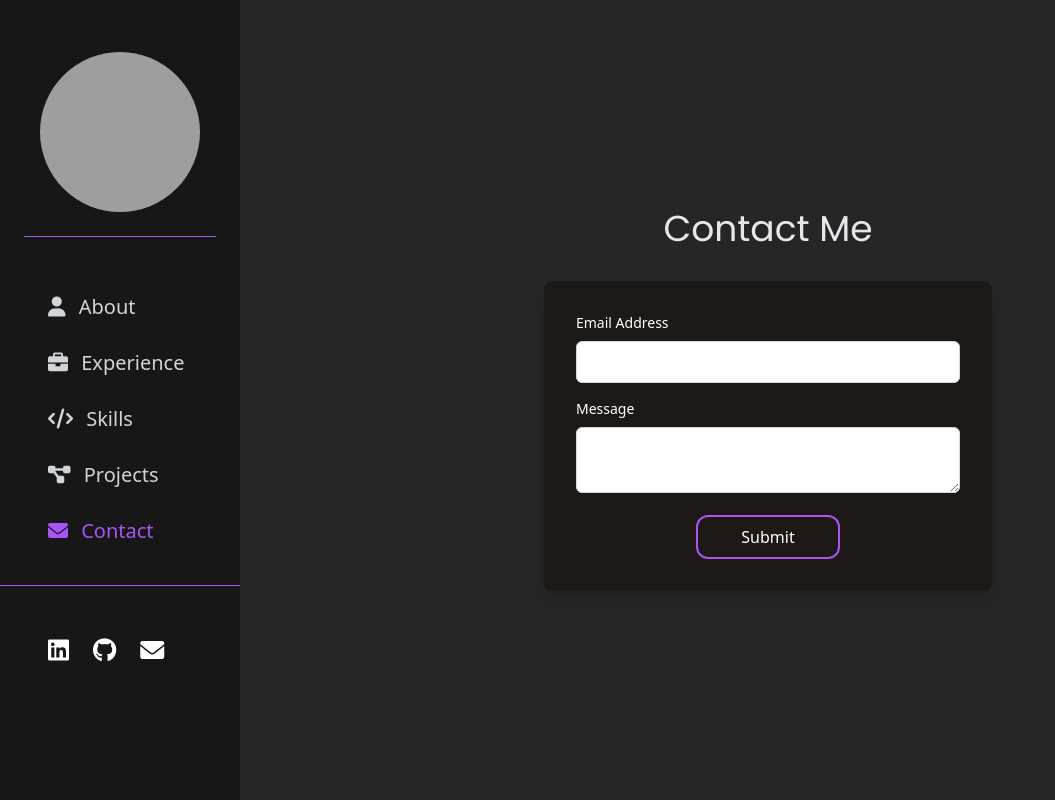
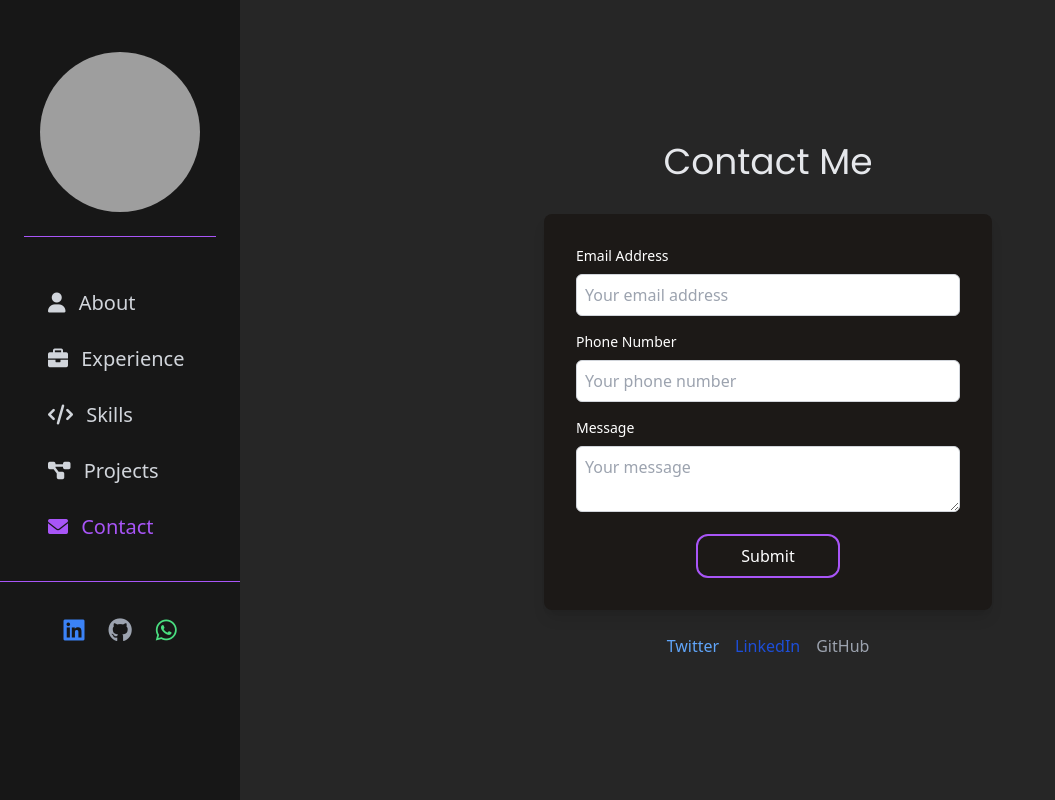
Before and after one commit to Sanju-jk/new, a React (Vite) app: page /contact in a window 1280 px wide. Shown: the whole page, without its empty margins (0-1055 px from the left). Built offline with nearby package versions, Linux system fonts and the light colour scheme; grey boxes are pictures that could not be loaded.

Commit message:
About page changes

```diff
--- a/src/components/Sidebar.jsx
+++ b/src/components/Sidebar.jsx
@@ -5,11 +5,15 @@ const Sidebar = () => {
     return (
         <div className="h-screen bg-neutral-900 text-white w-60 fixed">
             <div className="p-6 text-center">
-                <img src='https://images.pexels.com/photos/7534339/pexels-photo-7534339.jpeg?auto=compress&cs=tinysrgb&w=600&lazy=load' alt='profile Image' className='h-40 w-40 rounded-full mx-auto mt-7' />
+                <img
+                    src='https://images.pexels.com/photos/7534339/pexels-photo-7534339.jpeg?auto=compress&cs=tinysrgb&w=600&lazy=load'
+                    alt='profile Image'
+                    className='h-40 w-40 rounded-full mx-auto mt-7'
+                />
                 <br /><hr className="border-1 border-purple-500" />
             </div>
 
-            <nav className="mt-5 ">
+            <nav className="mt-2 ">
                 <ul className='text-4xl mx-12 text-gray-300'>
                     <li className="my-4">
                         <NavLink
@@ -67,18 +71,29 @@ const Sidebar = () => {
             <br />
             <hr className="border-1 border-purple-500" />
 
-            <div className='flex my-12 mx-12 text-2xl space-x-6'>
-                <a href="https://www.linkedin.com/in/sanju-jai-kumar-929282203?trk=contact-info" target='_blank'>
-                    <i className="fa-brands fa-linkedin hover:text-blue-800 cursor-pointer"></i>
+            <div className='flex my-8  justify-center text-2xl space-x-6'>
+                <a
+                    href="https://www.linkedin.com/in/sanju-jai-kumar-929282203?trk=contact-info"
+                    target='_blank'
+                    rel="noopener noreferrer"
+                    title="LinkedIn Profile"
+                >
+                    <i className="fa-brands fa-linkedin text-blue-500 hover:text-white cursor-pointer"></i>
                 </a>
-                <a href="https://github.com/Sanju-jk" target='_blank'>
-                    <i className="fa-brands fa-github hover:text-gray-600 cursor-pointer"></i>
+                <a
+                    href="https://github.com/Sanju-jk"
+                    target='_blank'
+                    rel="noopener noreferrer"
+                    title="GitHub Profile"
+                >
+                    <i className="fa-brands fa-github text-gray-400 hover:text-white cursor-pointer"></i>
                 </a>
-
-                <a href="mailto:sanju12jk@gmail.com">
-                    <i className="fa fa-envelope hover:text-blue-400 cursor-pointer"></i>
+                <a
+                    href="mailto:sanju12jk@gmail.com"
+                    title="Telegram"
+                >
+                    <i className="fa-brands fa-whatsapp text-green-400  hover:text-gray-300 cursor-pointer"></i>
                 </a>
-
             </div>
         </div>
     );
--- a/src/screens/About.jsx
+++ b/src/screens/About.jsx
@@ -3,38 +3,44 @@ import React from 'react';
 const About = () => {
     return (
         <div className="flex flex-col lg:flex-row items-center justify-between p-10 relative">
-            {/* Optional image section */}
-            {/* <div className="lg:w-1/3 mb-8 lg:mb-0">
-                <img src="path_to_your_image.jpg" alt="Sanju" className="rounded-full shadow-lg" />
-            </div> */}
-
             {/* Buttons on the top right */}
             <div className="absolute top-6 right-6 mx-12">
                 <a href="resume.pdf" className="text-purple-500 border border-purple-500 px-6 py-3 rounded-md shadow hover:bg-slate-200 transition duration-300">
                     Download Resume
                 </a>
-                {/* <a href="#contact" className="text-purple-500 border border-purple-500 px-6 py-3 rounded-md ml-4 hover:bg-slate-200 transition duration-300">
-                    Contact Me
-                </a> */}
             </div>
 
             {/* Text content */}
             <div className="lg:w-2/3 text-center lg:text-left mx-14">
                 <h1 className="text-4xl text-gray-200 font-bold mb-4">Hi, I'm Sanju!</h1>
-                <span className=" text-lg text-gray-400 mb-4 " style={{fontSize:50}}>Crafting seamless digital experiences, <font className='text-purple-600  text-7xl font-poppins'>one line of code at a time.</font></span>
+                <span className="text-lg text-gray-400 mb-4" style={{ fontSize: 50 }}>
+                    Crafting seamless digital experiences, <font className='text-purple-600 text-7xl font-poppins'>one line of code at a time.</font>
+                </span>
 
-                <p className="text-lg text-gray-300 mb-6 ">
+                <p className="text-lg text-gray-300 mb-6">
                     A passionate front-end developer with over a year of experience in building beautiful and
                     responsive web applications. I specialize in creating seamless user experiences using React
                     and Tailwind CSS, while also being proficient in the MERN stack.
                 </p>
+
+                {/* Hobbies and Interests */}
+                <h2 className="text-2xl text-gray-200 font-bold mb-2">Hobbies and Interests</h2>
+                <p className="text-lg text-gray-300 mb-4">
+                    I love exploring new technologies, staying updated with the latest in the tech world, and
+                    experimenting with creative coding projects. Outside of coding, I enjoy reading, hiking,
+                    and spending time with my dog Roxy.
+                </p>
+
+                {/* Career Goals */}
+                <h2 className="text-2xl text-gray-200 font-bold mb-2">Career Goals</h2>
                 <p className="text-lg text-gray-600">
-                    I'm always eager to learn new technologies, build creative solutions, and collaborate with
-                    teams on impactful projects. Let's connect and create something awesome together!
+                    My goal is to become a versatile software engineer, proficient in both front-end and back-end development.
+                    I'm also keen to dive deeper into system design and cloud technologies. I aspire to create impactful software
+                    solutions that drive positive change in the world.
                 </p>
             </div>
         </div>
     );
-}
+};
 
 export default About;
--- a/src/screens/Contact.jsx
+++ b/src/screens/Contact.jsx
@@ -5,7 +5,12 @@ function Contact() {
     const [state, handleSubmit] = useForm("mgvwbovv");
 
     if (state.succeeded) {
-        return <p className="text-center text-green-500 text-lg">Thanks for joining!</p>;
+        return (
+            <div className="text-center text-green-500 text-lg">
+                <p>Thank you for your message!</p>
+                <p>I'll get back to you as soon as possible.</p>
+            </div>
+        );
     }
 
     return (
@@ -19,6 +24,7 @@ function Contact() {
                     onSubmit={handleSubmit}
                     className="bg-stone-900 p-8 rounded-lg shadow-lg"
                 >
+                    {/* Email Address */}
                     <label htmlFor="email" className="block text-sm font-medium text-white mb-2">
                         Email Address
                     </label>
@@ -26,6 +32,7 @@ function Contact() {
                         id="email"
                         type="email"
                         name="email"
+                        placeholder="Your email address"
                         className="w-full border border-gray-300 rounded-md p-2 mb-4"
                     />
                     <ValidationError
@@ -34,12 +41,32 @@ function Contact() {
                         errors={state.errors}
                     />
 
+                    {/* Phone Number */}
+                    <label htmlFor="phone" className="block text-sm font-medium text-white mb-2">
+                        Phone Number
+                    </label>
+                    <input
+                        id="phone"
+                        type="tel"
+                        name="phone"
+                        placeholder="Your phone number"
+                        className="w-full border border-gray-300 rounded-md p-2 mb-4"
+                    />
+                    <ValidationError
+                        prefix="Phone"
+                        field="phone"
+                        errors={state.errors}
+                    />
+
+
+                    {/* Message */}
                     <label htmlFor="message" className="block text-sm font-medium text-white mb-2">
                         Message
                     </label>
                     <textarea
                         id="message"
                         name="message"
+                        placeholder="Your message"
                         className="w-full border border-gray-300 rounded-md p-2 mb-4"
                     />
                     <ValidationError
@@ -53,13 +80,26 @@ function Contact() {
                         <button
                             type="submit"
                             disabled={state.submitting}
-                            className="w-36 text-white border-2 border-purple-500 p-2 rounded-xl hover:bg-purple-600 transition"
+                            className="w-36 text-white border-2 border-purple-500 p-2 rounded-xl hover:bg-gray-200 hover:text-purple-600 transition"
                         >
                             Submit
                         </button>
                     </div>
                 </form>
             </div>
+
+            {/* Social Media Links */}
+            <div className="flex justify-center space-x-4 mt-6">
+                <a href="https://twitter.com/yourprofile" className="text-blue-400 hover:text-blue-600">
+                    Twitter
+                </a>
+                <a href="https://linkedin.com/in/yourprofile" className="text-blue-700 hover:text-blue-900">
+                    LinkedIn
+                </a>
+                <a href="https://github.com/yourprofile" className="text-gray-400 hover:text-gray-600">
+                    GitHub
+                </a>
+            </div>
         </div>
     );
 }
```
